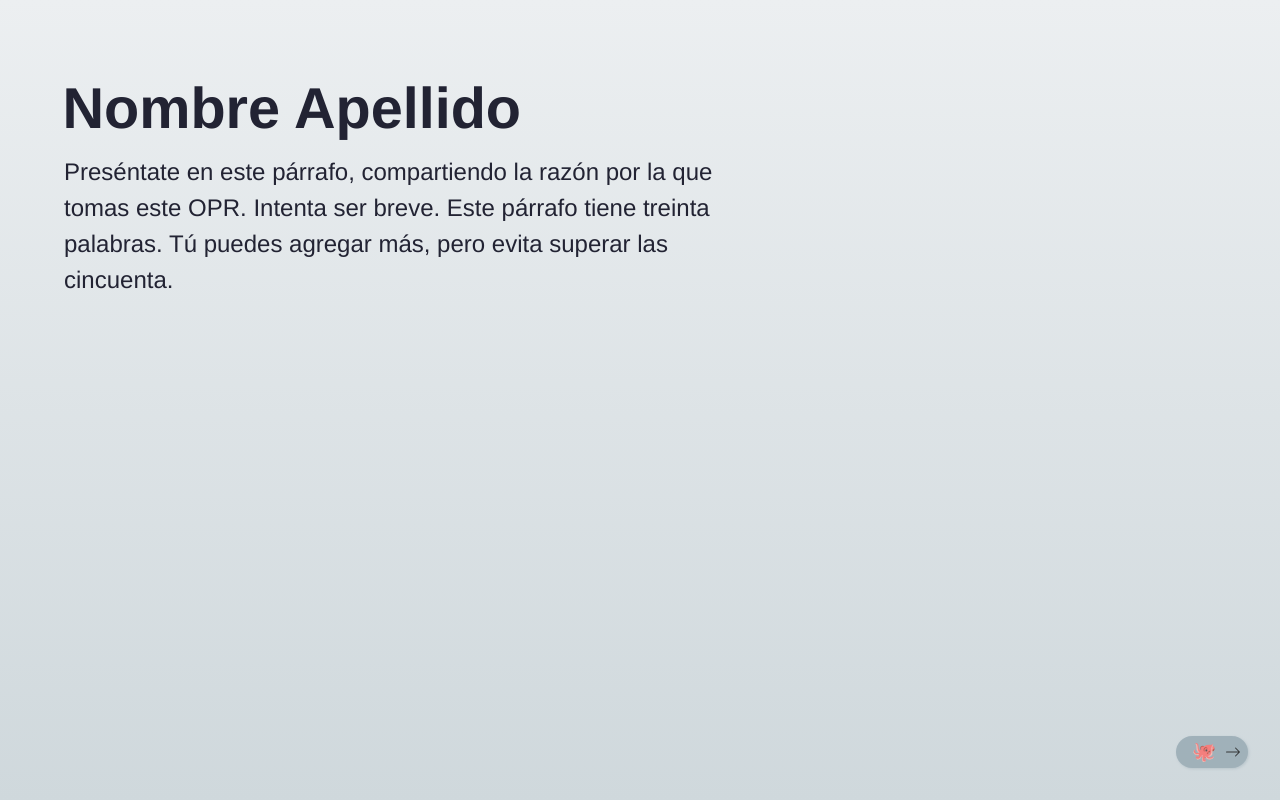
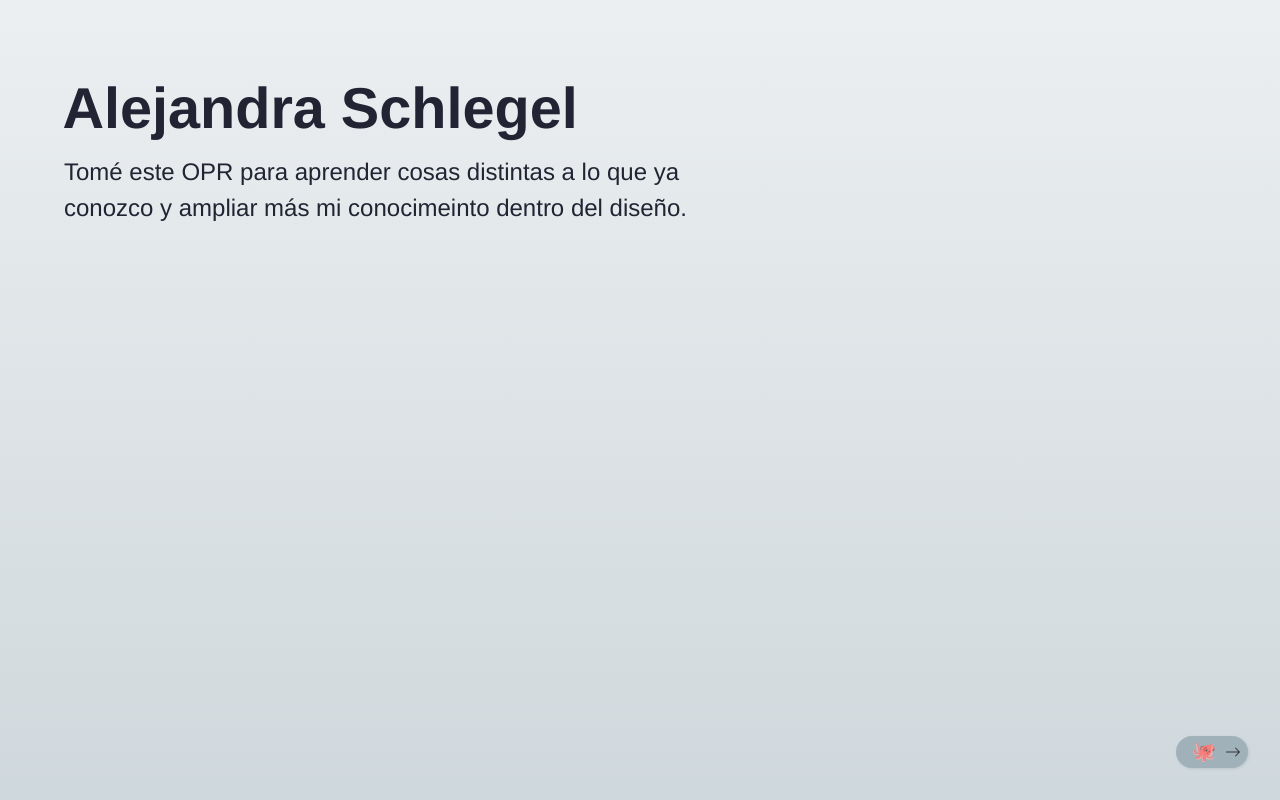
Before and after one commit to aleschlegel/clase-01, a plain HTML site: page index.html in a window 1280 px wide. Drawn offline with nearby package versions, Linux system fonts and the light colour scheme.

Commit message:
Update index.html

```diff
--- a/index.html
+++ b/index.html
@@ -17,8 +17,8 @@
     <body>
 
         <main>
-            <h1>Nombre Apellido</h1>
-            <p>Preséntate en este párrafo, compartiendo la razón por la que tomas este OPR. Intenta ser breve. Este párrafo tiene treinta palabras. Tú puedes agregar más, pero evita superar las cincuenta.</p>
+            <h1>Alejandra Schlegel</h1>
+            <p>Tomé este OPR para aprender cosas distintas a lo que ya conozco y ampliar más mi conocimeinto dentro del diseño.</p>
         </main>
 
         <div id="next"></div>
```
